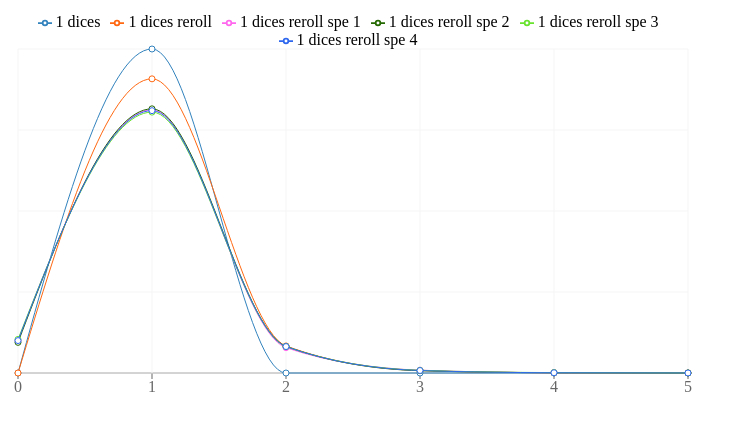
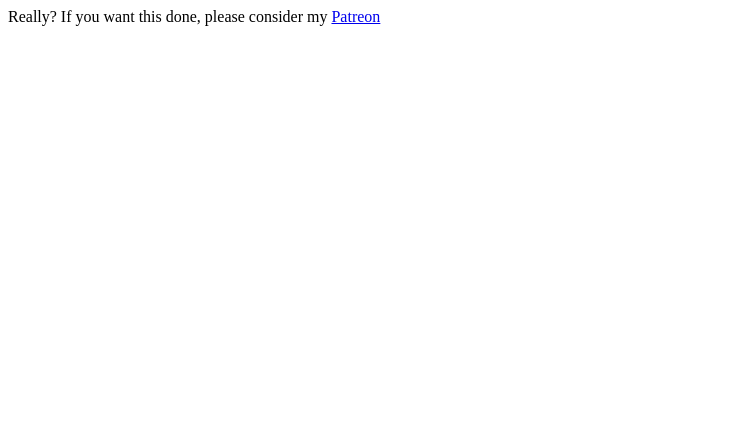
Before and after one commit to zaratan/dices, a Next.js app: page /wod/dices/1/sr/1 in a window 1280 px wide. Shown: the top 430 px of the page, without its empty margins (0-747 px from the left). Built offline with nearby package versions, Linux system fonts and the light colour scheme.

Commit message:
Limit madness

```diff
--- a/pages/wod/dices/[dice_count]/sr/[sr].tsx
+++ b/pages/wod/dices/[dice_count]/sr/[sr].tsx
@@ -25,6 +25,12 @@ export async function getStaticPaths() {
 export const getStaticProps: GetStaticProps = async ({ params }) => {
   const dice_count = Number(params.dice_count);
   const sr = Number(params.sr);
+
+  if (dice_count > 20 || dice_count < 1 || sr > 15 || sr < 2) {
+    return {
+      props: { data: [], sr, dice_count, patreon: true },
+    };
+  }
 
   const rolls8DNRRS0 = successTable({
     array: successDices({
@@ -117,7 +123,7 @@ export const getStaticProps: GetStaticProps = async ({ params }) => {
   };
 
   return {
-    props: { data, dice_count, sr },
+    props: { data, dice_count, sr, patreon: false },
   };
 };
 
@@ -125,16 +131,24 @@ const Vampire = ({
   data,
   dice_count,
   sr,
+  patreon,
 }: {
   sr: number;
   dice_count: number;
-  data: {
-    sr7: Array<{ name: number; 8: number }>;
-  };
+  data: Array<{ name: number; 8: number }>;
+  patreon: boolean;
 }) => {
   const router = useRouter();
   if (router.isFallback) {
     return <div>Loading...</div>;
+  }
+  if (patreon) {
+    return (
+      <div>
+        Really? If you want this done, please consider my{' '}
+        <a href="https://www.patreon.com/zaratan">Patreon</a>
+      </div>
+    );
   }
 
   return (
@@ -197,6 +211,7 @@ const Vampire = ({
           name={`${dice_count} dices reroll spe 4`}
         />
       </LineChart>
+      <p>SR: {sr}</p>
     </div>
   );
 };
```
